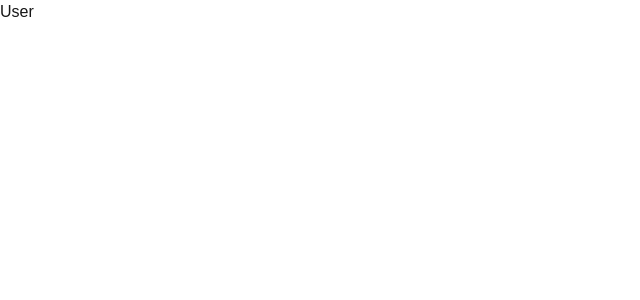
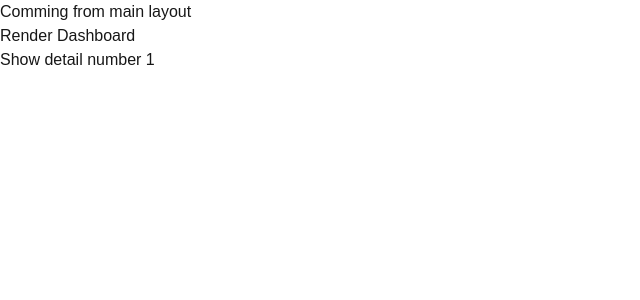
Before and after one commit to JafaryNM/nextjs16-, a Next.js app: page /dashboard/users/1 in a window 1280 px wide. Shown: the top 300 px of the page, without its empty margins (0-640 px from the left). Built offline with nearby package versions, Linux system fonts and the light colour scheme.

Commit message:
working-route-layout

```diff
--- /dev/null
+++ b/app/dashboard/layout.tsx
@@ -0,0 +1,8 @@
+export default function Layout({ children }: { children: React.ReactNode }) {
+  return (
+    <div>
+      <p>Render Dashboard</p>
+      {children}
+    </div>
+  );
+}
--- a/app/dashboard/users/[id]/page.tsx
+++ b/app/dashboard/users/[id]/page.tsx
@@ -1,5 +1,13 @@
+"use client";
+import { useParams } from "next/navigation";
+
 function UserDetail() {
-  return <div>User</div>;
+  const { id } = useParams();
+  return (
+    <div>
+      <h1> Show detail number {id}</h1>
+    </div>
+  );
 }
 
 export default UserDetail;
--- a/app/layout.tsx
+++ b/app/layout.tsx
@@ -27,6 +27,7 @@ export default function RootLayout({
       <body
         className={`${geistSans.variable} ${geistMono.variable} antialiased`}
       >
+        Comming from main layout
         {children}
       </body>
     </html>
```
